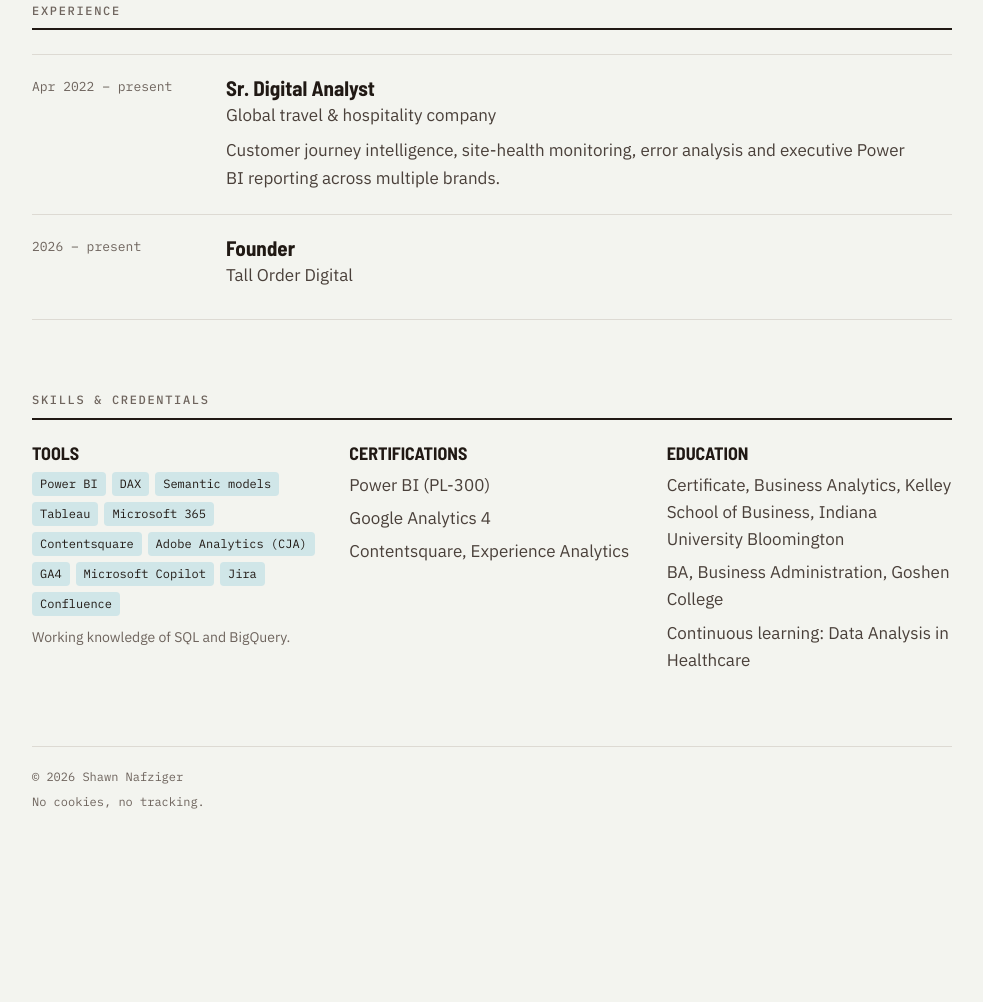
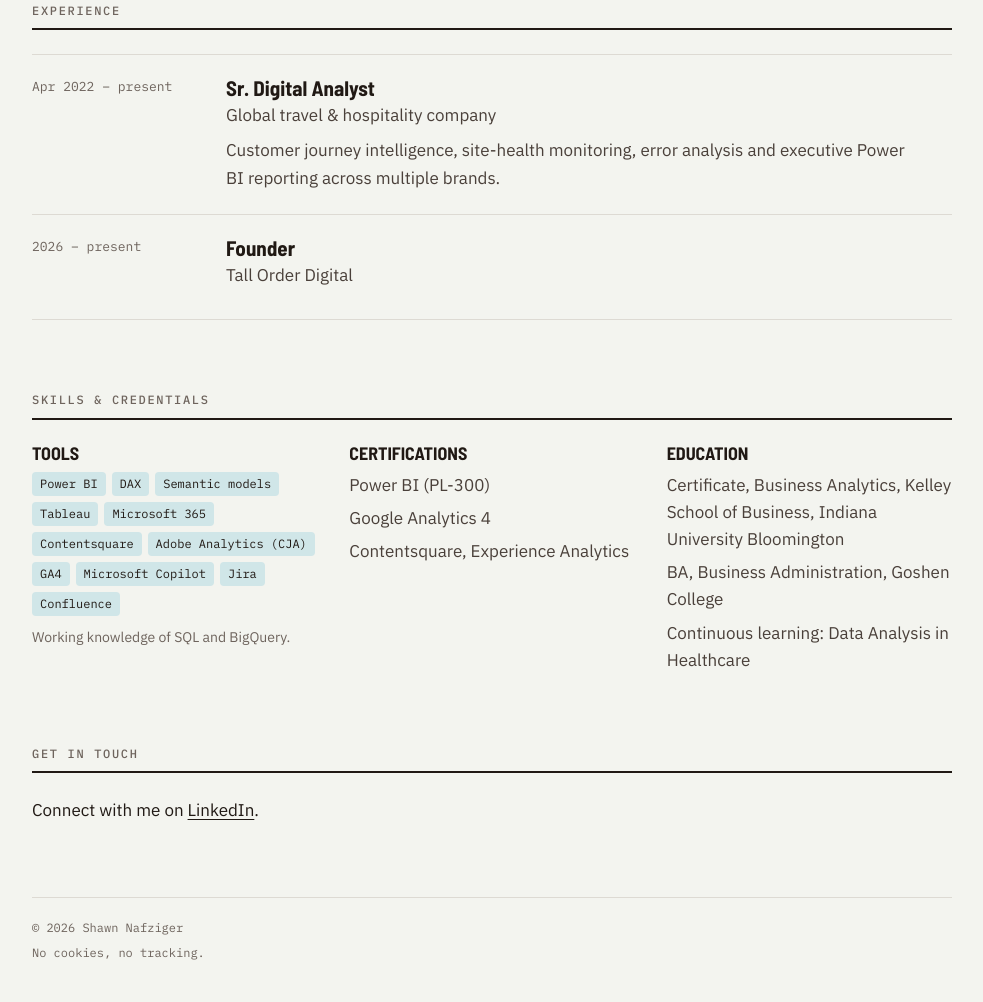
Before and after one commit to shawn-nafziger/shawnnafziger-site, a plain HTML site: page profile/index.html in a window 1280 px wide. Shown: the part 2012-3014 px from the top of the page, without its empty margins (148-1131 px from the left). Before the commit the page ends 2863 px from the top, so only its background shows below. Drawn offline with Linux system fonts and the light colour scheme.

Commit message:
Get in touch: LinkedIn on the home and profile pages
Co-Authored-By: Claude Opus 5.5 <noreply@anthropic.com>
Claude-Session: https://claude.ai/code/session_013US6L7M2NamMQ4bBxGx1R9

```diff
--- a/profile/index.html
+++ b/profile/index.html
@@ -69,6 +69,11 @@
     <div><h3>Education</h3><ul class="plain"><li>Certificate, Business Analytics, Kelley School of Business, Indiana University Bloomington</li><li>BA, Business Administration, Goshen College</li><li>Continuous learning: Data Analysis in Healthcare</li></ul></div>
   </div>
 </section>
+
+<section id="contact">
+  <div class="section-head"><p class="kicker">Get in touch</p></div>
+  <div class="prose"><p>Connect with me on <a href="https://www.linkedin.com/in/shawnnafziger/" rel="me">LinkedIn</a>.</p></div>
+</section>
 </main>
 <footer class="site-foot wrap">
 
```
Also changed, not shown: index.html (+1 -3 lines), 1 other file.
